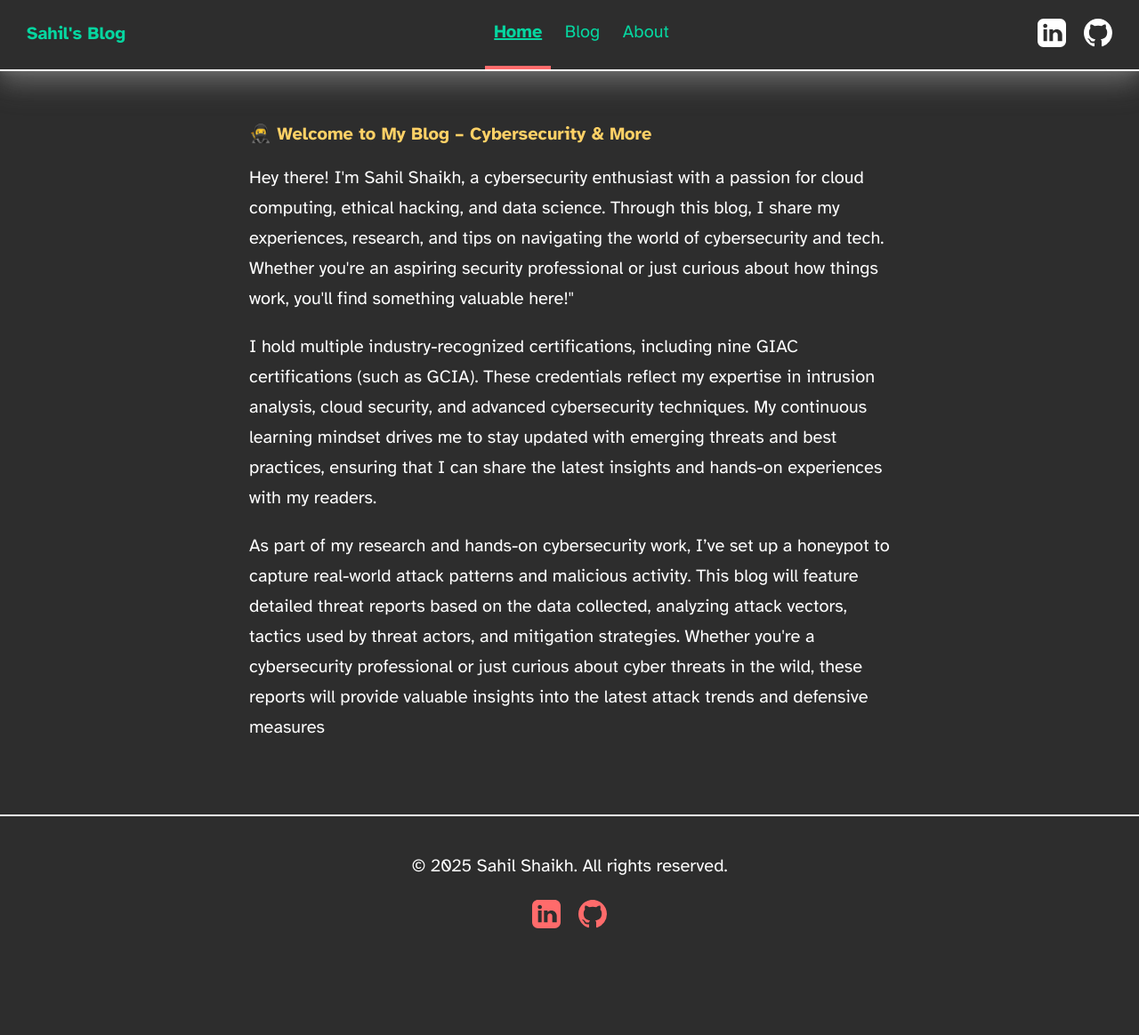
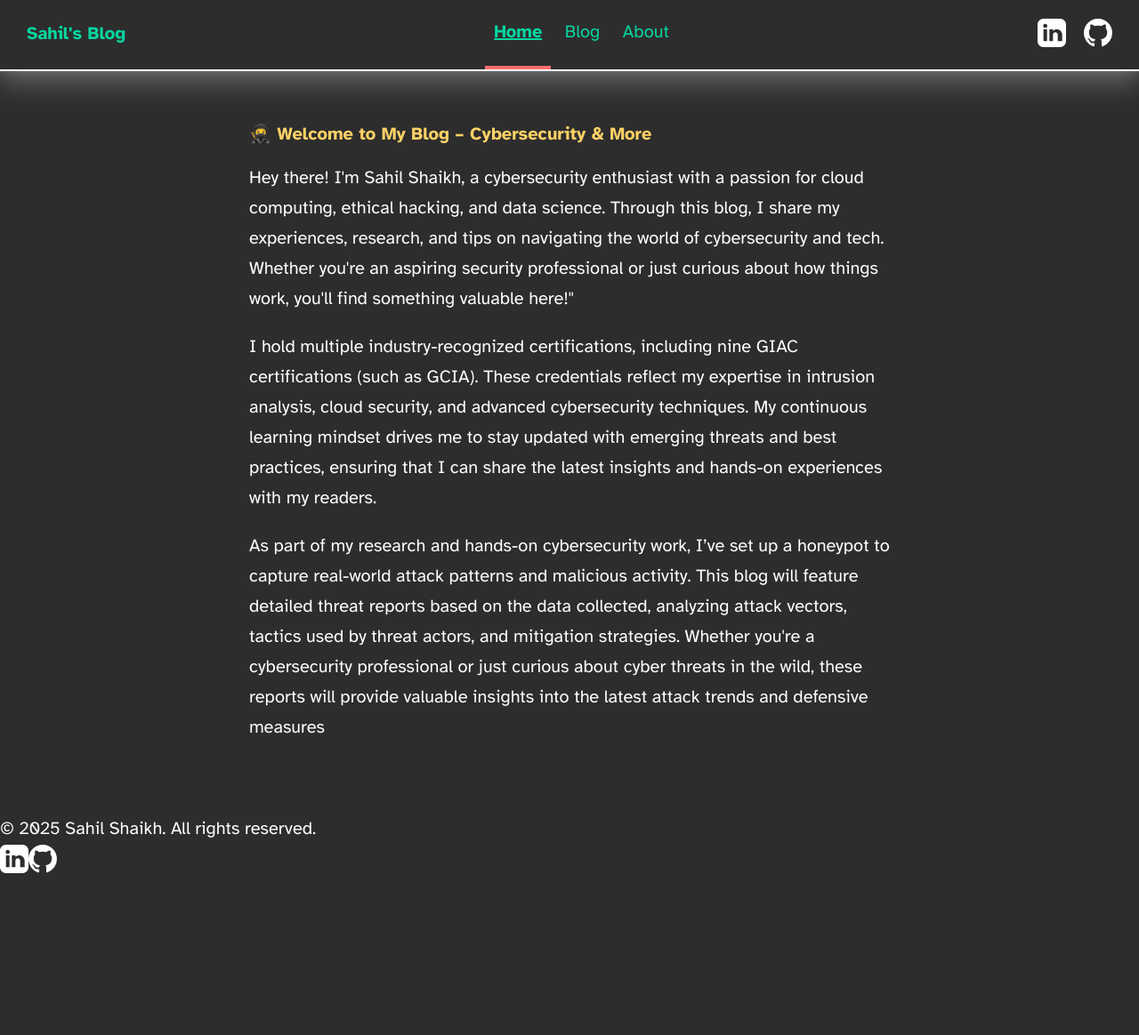
Before and after one commit to EL3CTRO-9/sparkling-hall-ef8c, an Astro site: page / in a window 1280 px wide. Shown: the whole page at 89% size. After the commit the page ends 982 px from the top, so only its background shows below. Built offline with nearby package versions, Linux system fonts and the light colour scheme; Astro itself is replaced by a stand-in of ours.

Commit message:
Update Footer.astro

```diff
--- a/src/components/Footer.astro
+++ b/src/components/Footer.astro
@@ -26,29 +26,3 @@ const today = new Date();
 		</a>
 	</div>
 </footer>
-<style>
-	footer {
-  		padding: 2em 1em 6em 1em;
-  		background: var(--background);
-  		color: var(--primary-text);
-  		text-align: center;
-  		border-top: 2px solid var(--primary-text);
-	}
-
-		.social-links {
-  		display: flex;
-  		justify-content: center;
-  		gap: 1em;
-  		margin-top: 1em;
-	}
-
-		.social-links a {
-  		text-decoration: none;
-		color: var(--accent);
-	}
-
-		.social-links a:hover {
-  		color: var(--secondary-accent);
-	}
-
-</style>
```
